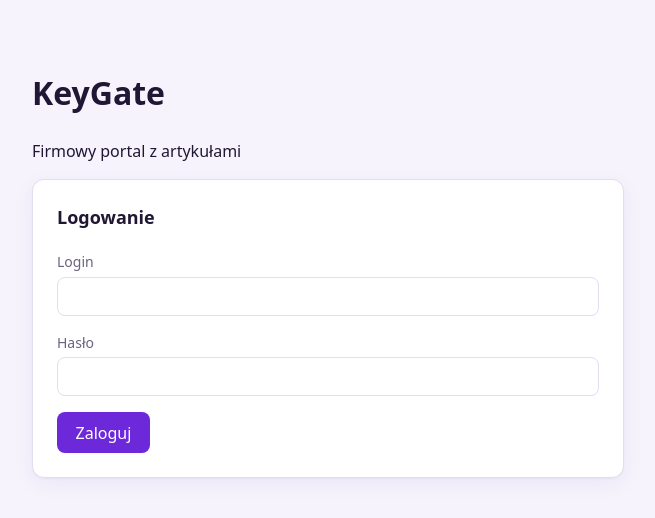
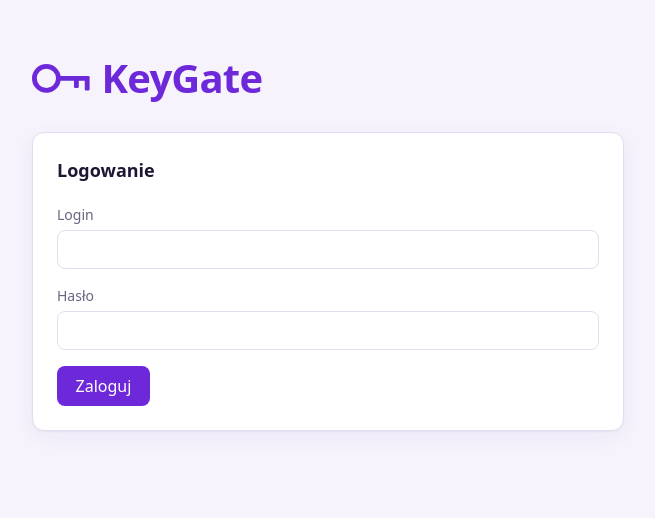
Before and after one commit to Alojz-s/KeyGate, a React (Vite) app in the folder frontend/: page /login in a window 1280 px wide. Shown: the top 518 px of the page, without its empty margins (312-967 px from the left). Built offline with nearby package versions, Linux system fonts and the light colour scheme; no server answers.

Commit message:
ui(layout): Zastąpiono podtytuł nagłówkiem z logo i zmieniono styl przycisku wylogowania

```diff
--- a/frontend/src/components/Layout.tsx
+++ b/frontend/src/components/Layout.tsx
@@ -1,6 +1,7 @@
 import { NavLink, Outlet } from 'react-router'
 import { useAuth } from '../auth/AuthContext'
 import { hasPermission } from '../auth/permissions'
+import Brand from './Brand'
 
 export default function Layout() {
   const { user, logout } = useAuth()
@@ -11,7 +12,7 @@ export default function Layout() {
         <span>
           Zalogowano jako <strong>{user?.login}</strong> ({user?.role})
         </span>
-        <button type="button" onClick={() => logout()}>
+        <button type="button" className="button-small button-secondary" onClick={() => logout()}>
           Wyloguj
         </button>
       </header>
@@ -35,8 +36,7 @@ export default function Layout() {
           <NavLink to="/change-password">Zmiana hasła</NavLink>
         </nav>
       )}
-      <h1>KeyGate</h1>
-      <p className="subtitle">Firmowy portal z artykułami</p>
+      <Brand />
       <Outlet />
     </main>
   )
--- a/frontend/src/pages/LoginPage.tsx
+++ b/frontend/src/pages/LoginPage.tsx
@@ -1,6 +1,7 @@
 import { useState, type FormEvent } from 'react'
 import { Navigate } from 'react-router'
 import { useAuth } from '../auth/AuthContext'
+import Brand from '../components/Brand'
 
 export default function LoginPage() {
   const { user, loading, notice, login } = useAuth()
@@ -28,8 +29,7 @@ export default function LoginPage() {
 
   return (
     <main className="home">
-      <h1>KeyGate</h1>
-      <p className="subtitle">Firmowy portal z artykułami</p>
+      <Brand />
 
       <form className="card login-form" onSubmit={handleSubmit}>
         <h2>Logowanie</h2>
```
